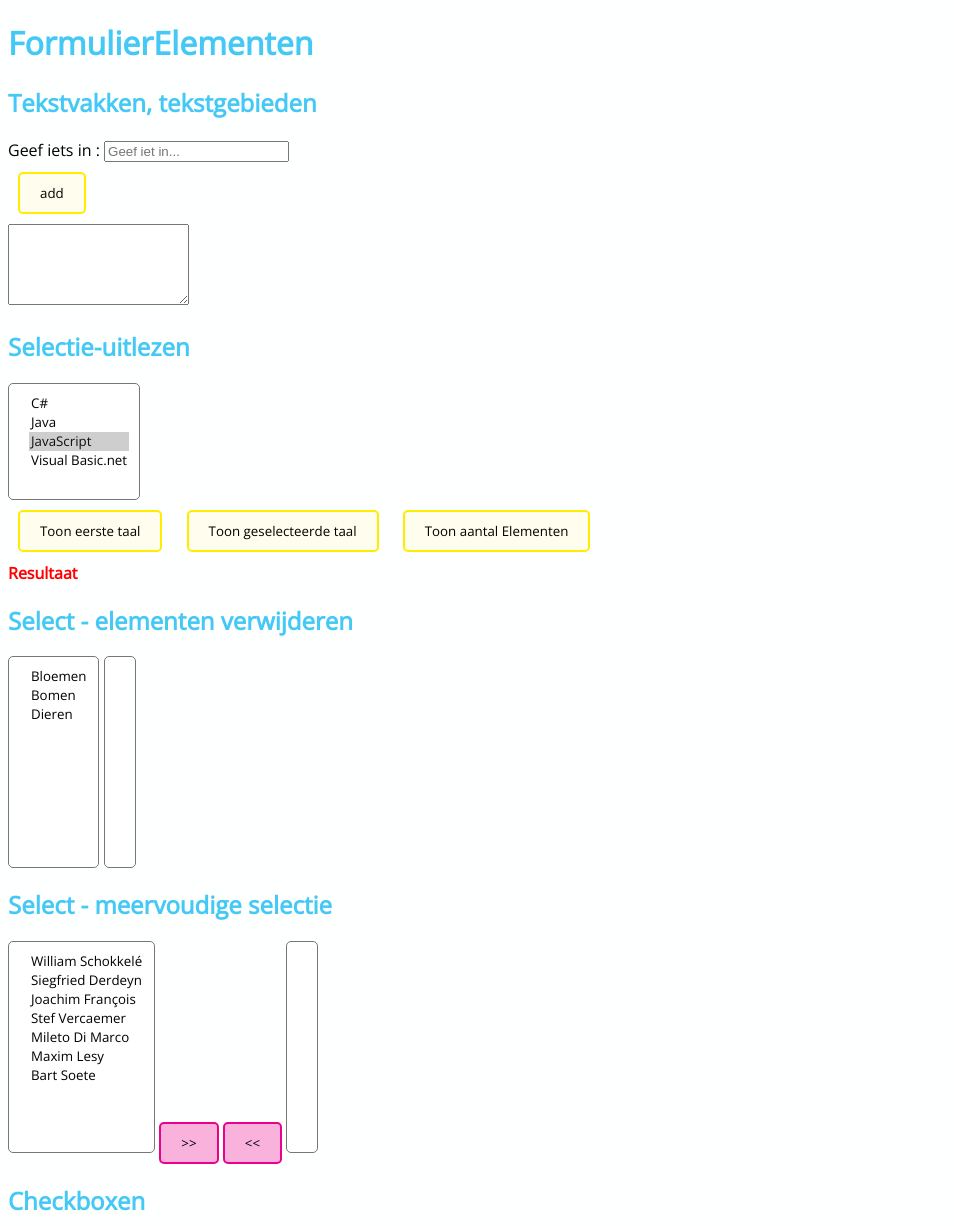
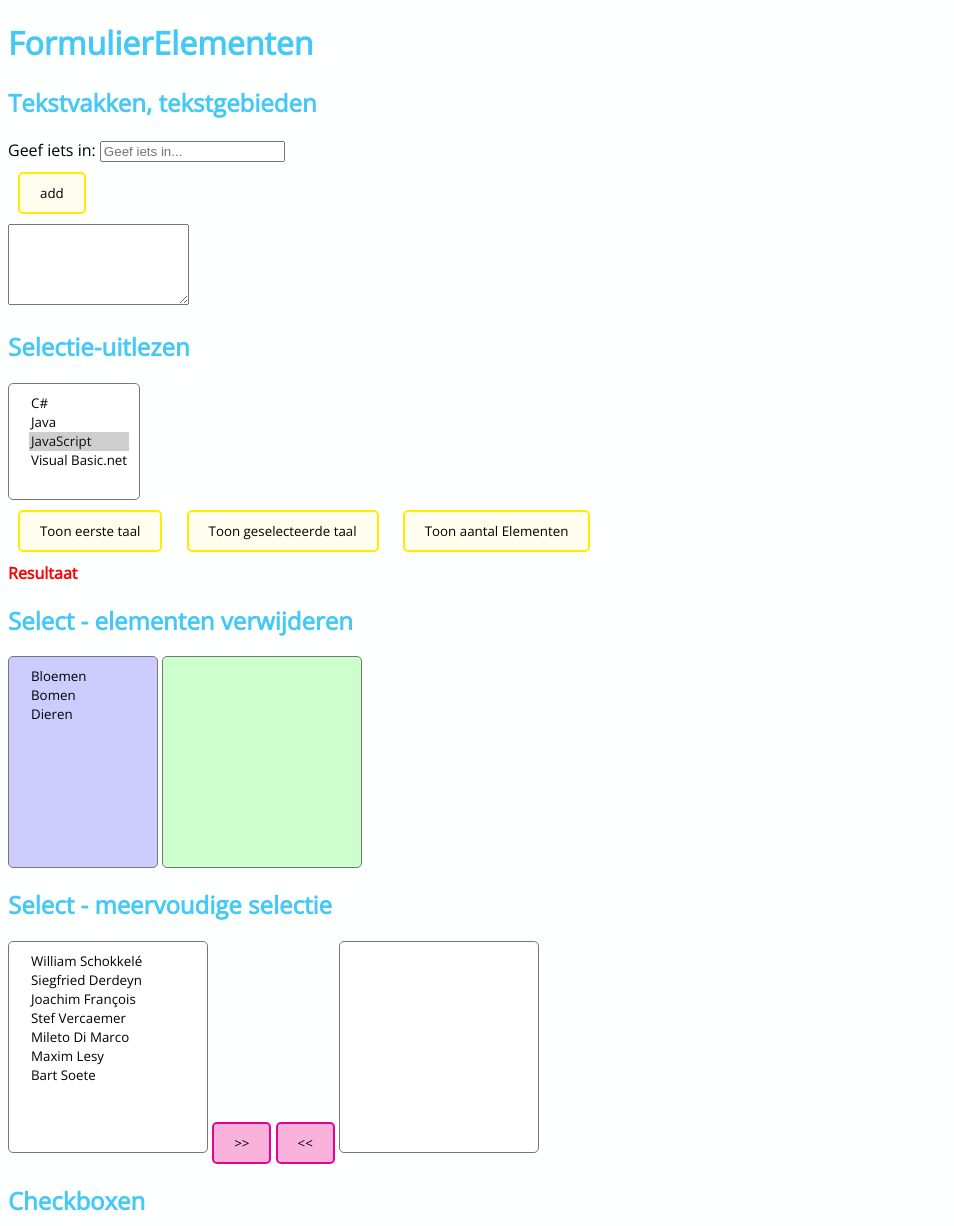
Before and after one commit to howest-gp-wfa/cu-formulierElementen, a plain HTML site: page index.html in a window 1280 px wide. Shown: the top 1226 px of the page, 0-954 px from the left. Drawn offline with nearby package versions, Linux system fonts and the light colour scheme.

Commit message:
Clean up code

```diff
--- a/css/cssextra.css
+++ b/css/cssextra.css
@@ -1,19 +1,19 @@
-#slcHoofd{
+#head {
   width: 150px;
   background-color: #ccccff;
   font-weight: bold;
 }
 
-#slcDetail{
+#detail {
   width: 200px;
   background-color: #ccffcc;
   color:red;
 }
 
-#slcDeelnemers{
+#participants {
   width: 200px;
 }
 
-#slcGenodigden{
-  width : 200px;
+#invites {
+  width: 200px;
 }
--- a/index.html
+++ b/index.html
@@ -15,7 +15,7 @@
   <img class="floatrechts" src="img/logohowest.png" alt="Logo" />
   <h1>FormulierElementen</h1>
   <h2>Tekstvakken, tekstgebieden</h2>
-  <label for="input">Geef iets in :</label> <input id="input" type="text" placeholder="Geef iet in..." /> <br />
+  <label for="input">Geef iets in:</label> <input id="input" type="text" placeholder="Geef iets in..." /> <br />
   <button id="add" class="btn-yellow">add</button> <br />
   <textarea name="result" id="result" cols="20" rows="5"></textarea>
 
--- a/js/script.js
+++ b/js/script.js
@@ -54,7 +54,7 @@ function initialize() {
   slcHead.addEventListener("change", showDetailList);
   slcDetail.addEventListener("dblclick", removeElement);
 
-  AddEventListenersToCheckboxes();
+  addEventListenersToCheckboxes();
 }
 
 function check() {
@@ -76,8 +76,8 @@ function showSex() {
   divShowSex.textContent = message;
 }
 
-function AddEventListenersToCheckboxes() {
-  for (let i = 0 ; i < ckbSports.length; i++) {
+function addEventListenersToCheckboxes() {
+  for (let i = 0; i < ckbSports.length; i++) {
     ckbSports[i].addEventListener("change", fillDivSports);
   }
 
@@ -85,7 +85,7 @@ function AddEventListenersToCheckboxes() {
 
 function fillDivSports() {
   let message = "Je verkoos de sporten: ";
-  for (let i = 0 ; i<ckbSports.length; i++) {
+  for (let i = 0; i<ckbSports.length; i++) {
     if (ckbSports[i].checked) {
       message += ckbSports[i].value + " ";
     }
@@ -148,6 +148,6 @@ function showSelected() {
 }
 
 function showNumberOfElements() {
-  divFeedback.textContent= "";
+  divFeedback.textContent = "";
   divFeedback.textContent = `Aantal elementen: ${slcLanguages.length} `; // OF slcLanguages.options.length;
 }
```
